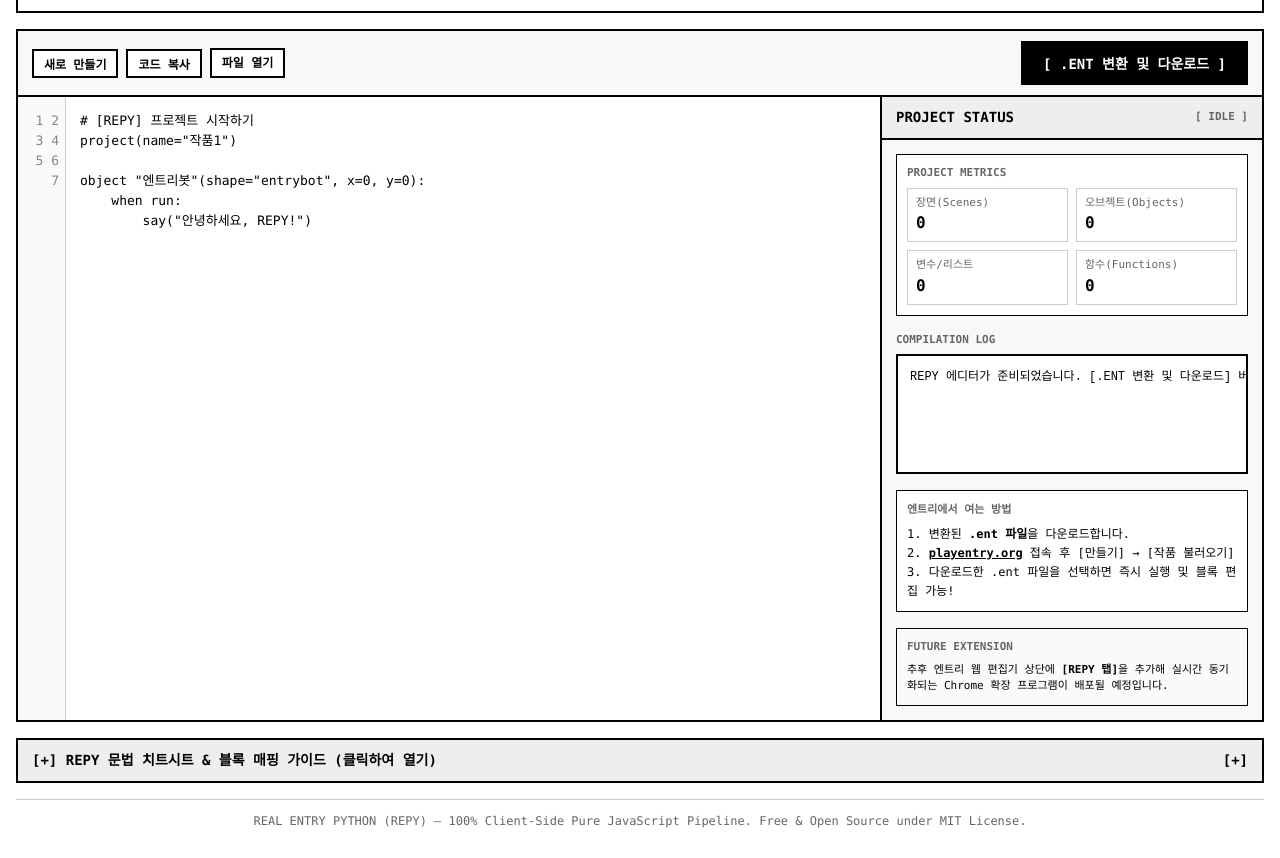
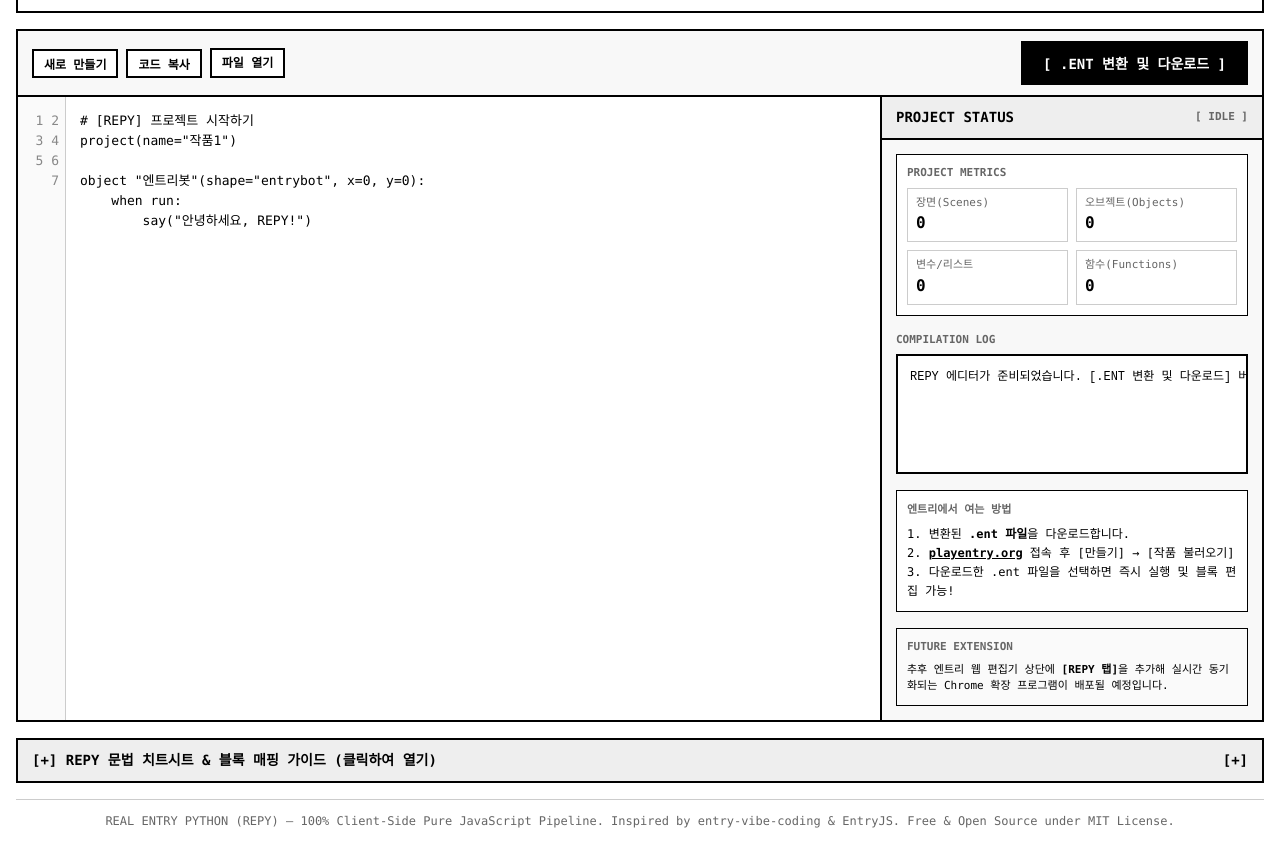
Before and after one commit to imsohappisy/REPY, a website: page index.html in a window 1280 px wide. Shown: the part 64-922 px from the top of the page. Drawn offline with Linux system fonts and the light colour scheme.

Commit message:
docs: add references and credits to README and footer

```diff
--- a/index.html
+++ b/index.html
@@ -153,7 +153,7 @@
   </div>
 
   <footer>
-    REAL ENTRY PYTHON (REPY) — 100% Client-Side Pure JavaScript Pipeline. Free & Open Source under MIT License.
+    REAL ENTRY PYTHON (REPY) — 100% Client-Side Pure JavaScript Pipeline. Inspired by entry-vibe-coding & EntryJS. Free & Open Source under MIT License.
   </footer>
 
   <script type="module" src="./app.js"></script>
```
Also changed, not shown: web/index.html (+1 -1 lines), README.md.
